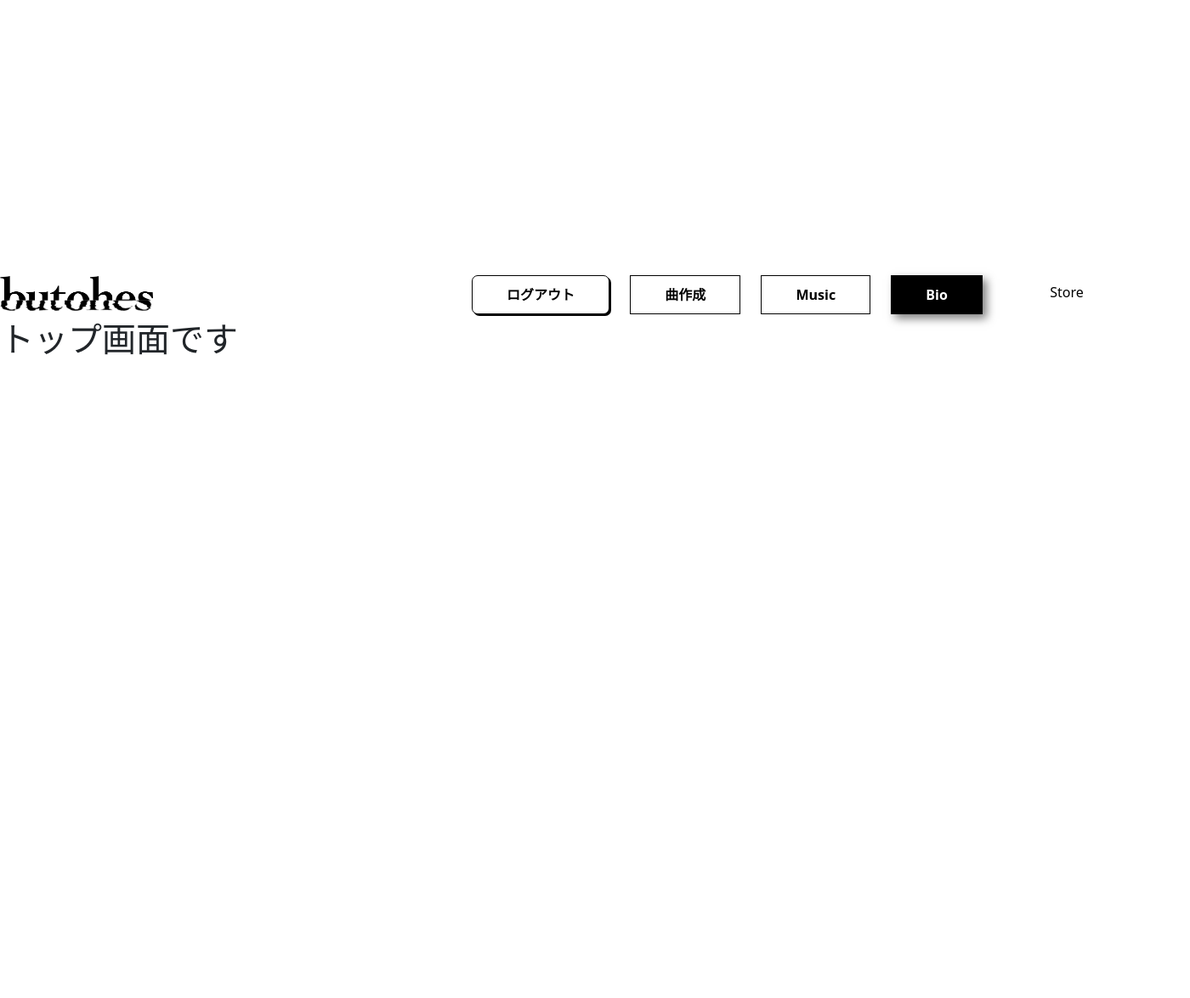
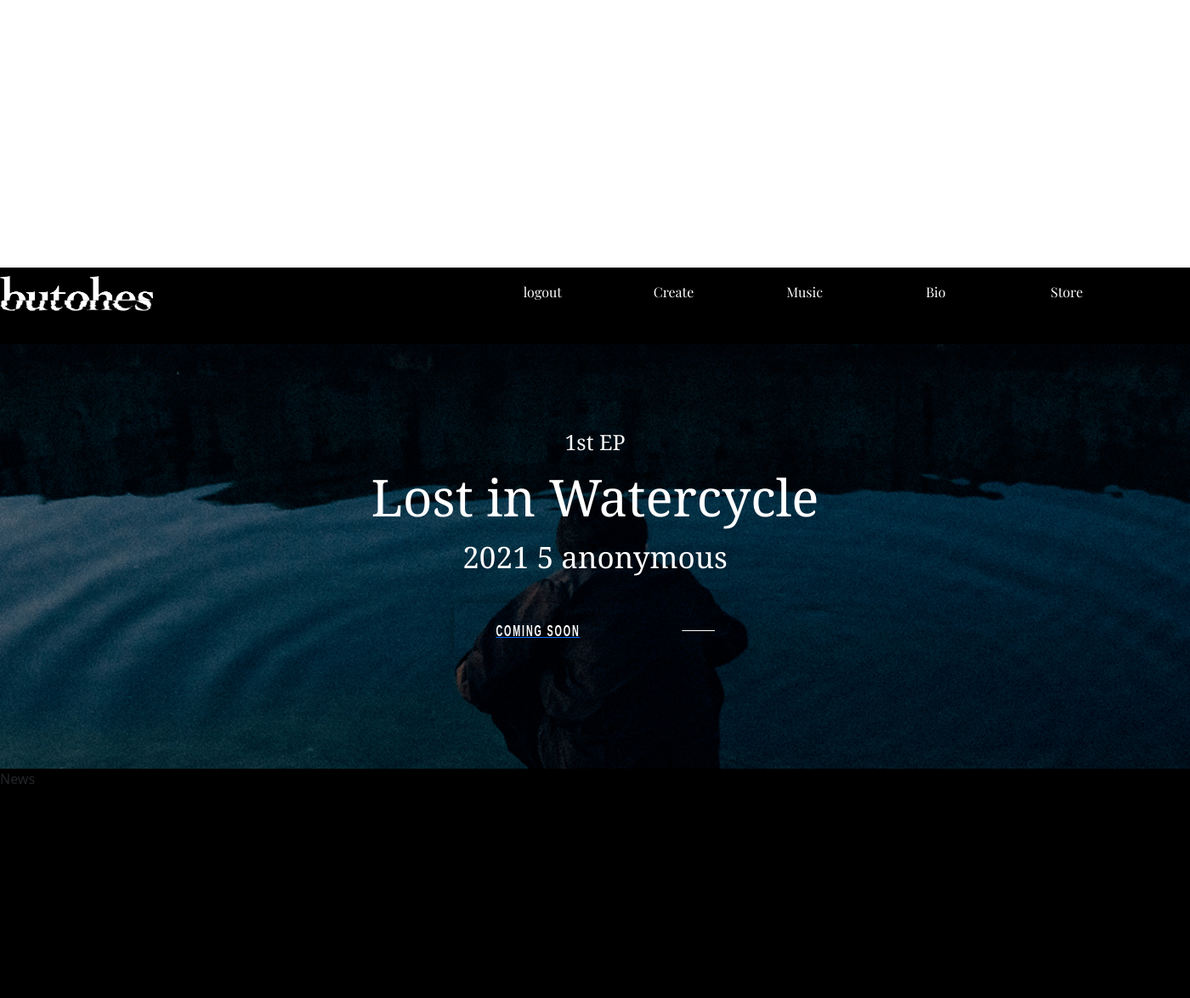
Before and after one commit to 74905/butohoes, a Rails app: page / in a window 1400 px wide. Shown: the whole page at 85% size. Before the commit the page ends 418 px from the top, so only its background shows below. Run offline with Rails 7, Linux system fonts and the light colour scheme; the visitor is signed in with stand-in values (Sample User, id 1); style sheets or scripts are compiled from the project's sources; parts of the project's set-up code (start-up, migrations or seed data) failed here and were passed over; some libraries are stand-ins or nearby versions; some web fonts are replaced.

Commit message:
topページ半分

```diff
--- /dev/null
+++ b/app/assets/javascripts/news.coffee
@@ -0,0 +1,3 @@
+# Place all the behaviors and hooks related to the matching controller here.
+# All this logic will automatically be available in application.js.
+# You can use CoffeeScript in this file: http://coffeescript.org/
--- a/app/assets/stylesheets/application.scss
+++ b/app/assets/stylesheets/application.scss
@@ -16,8 +16,8 @@
 @import "bootstrap";
 @import "font-awesome-sprockets";
 @import "font-awesome";
-$cWhite: white;
-$cBlack: black;
+$cWhite: black;
+$cBlack: white;
 * {
   margin: 0;
   padding: 0;
@@ -26,7 +26,7 @@ $cBlack: black;
 header {
   width: 100%;
   height: 60px;
-  background-color: white;
+  background-color: $cWhite;
   display: flex;
   position: relative;
   z-index: 1;
@@ -42,7 +42,7 @@ nav {
 .header_logo {
   height: 60px;
   width: 180px;
-  background-image: image-url("butohes-logo.png");
+  background-image: image-url("butohes_logo_white.png");
   background-position: center;
   background-repeat: no-repeat;
   background-size: contain;
@@ -76,15 +76,17 @@ nav {
     }
 
     & .hovering {
-      background-color: $cBlack;
-      color: $cWhite;
+      background-color: $cWhite;
+      color: $cBlack;
       transform: rotateX(90deg);
+      font-family: "Playfair Display", serif;
     }
 
     & .default {
-      background-color: white;
-      color: black;
+      background-color: $cWhite;
+      color: $cBlack;
       transform: rotateX(0);
+      font-family: "Playfair Display", serif;
     }
 
     &:hover {
@@ -101,7 +103,6 @@ nav {
   position: relative;
   display: inline-block;
   background-color: $cWhite;
-  border: 1px solid $cBlack;
   font-weight: 600;
   padding: 10px 40px;
   margin-right: 20px;
@@ -110,15 +111,41 @@ nav {
   color: $cBlack;
   text-decoration: none !important;
   top: -17px;
-  &.filled {
-    background-color: $cBlack;
-    color: $cWhite;
-    box-shadow: 5px 5px 10px 0 rgba(0, 0, 0, 0.5);
+  &.cubic {
+    & span {
+      position: absolute;
+      top: 0;
+      left: 0;
+      width: 100%;
+      height: 100%;
+      // border: 1px solid $cBlack;
+      line-height: 48px;
+      text-align: center;
+      transition: all 0.3s;
+      transform-origin: center center -25px;
+    }
+
+    & .hovering {
+      background-color: $cWhite;
+      color: $cBlack;
+      transform: rotateX(90deg);
+      font-family: "Playfair Display", serif;
+    }
+
+    & .default {
+      background-color: $cWhite;
+      color: $cBlack;
+      transform: rotateX(0);
+      font-family: "Playfair Display", serif;
+    }
 
     &:hover {
-      background-color: $cWhite;
-      color: $cBlack;
-      box-shadow: none;
+      & .hovering {
+        transform: rotateX(0);
+      }
+      & .default {
+        transform: rotateX(-90deg);
+      }
     }
   }
 
--- a/app/assets/stylesheets/homes.scss
+++ b/app/assets/stylesheets/homes.scss
@@ -1,3 +1,111 @@
 // Place all the styles related to the homes controller here.
 // They will automatically be included in application.css.
 // You can use Sass (SCSS) here: http://sass-lang.com/
+a {
+  text-decoration: none;
+}
+main{
+  padding-top: 30px;
+  min-height: 100vh;
+  background-color: black;
+}
+.main_visual{
+ padding-top: 30px;
+ background-image: image-url("EP.jpg");
+ background-position: bottom;
+ background-repeat: no-repeat;
+ background-size: cover;
+ width: 100%;
+ height: 500px;
+ text-align: center;
+ padding: 97px;
+ font-family: 'Noto Serif', serif;
+ & .visual-text{
+   color: whitesmoke;
+   font-size: 25px;
+ }
+ & .visual-text_main{
+  display: block;
+  font-size: 60px;
+  color: white;
+ }
+ & .visual-text_create{
+  display: block;
+  font-size: 35px;
+  color: white;
+ }
+  & .EP_link {
+    cursor: pointer;
+    background-color: transparent;;
+    width: 330px;
+    height: 64px;
+    line-height: 64px;
+    position: absolute;
+    transform: translate(-50%, -50%);
+    z-index: 0;
+    box-shadow: 0px 0px 17px 1px rgba(0, 0, 0, 0.34);
+    display: block;
+    margin-left: 43%;
+    margin-top: 60px;
+    & span {
+      color: #fff;
+      display: block;
+      text-transform: uppercase;
+      font: bold 18px/66px Arial;
+      transform: scaleX(0.6);
+      letter-spacing: 3px;
+      transform-origin: center left;
+      transition: color 0.3s ease;
+      position: relative;
+      z-index: 1;
+    }
+    & em {
+    position: absolute;
+    height: 1px;
+    background: #fff;
+    width: 47%;
+    right: 23px;
+    top: 50%;
+    transform: scaleX(0.25);
+    transform-origin: center right;
+    transition: all 0.3s ease;
+    z-index: 1;
+  }
+  &:before,
+  &:after {
+    content: '';
+    background: #fff;
+    height: 50%;
+    width: 0;
+    position: absolute;
+    transition: 0.3s cubic-bezier(0.785, 0.135, 0.15, 0.86);
+  }
+  &:before {
+    top: 0;
+    left: 0;
+    right: auto;
+  }
+  &:after {
+    bottom: 0;
+    right: 0;
+    left: auto;
+  }
+  &:hover:before {
+    width: 100%;
+    right: 0;
+    left: auto;
+  }
+  &:hover:after {
+    width: 100%;
+    left: 0;
+    right: auto;
+  }
+  &:hover span {
+    color: #000;
+  }
+  &:hover em {
+    background: #000;
+    transform: scaleX(1);
+  }
+  }
+}
--- /dev/null
+++ b/app/assets/stylesheets/news.scss
@@ -0,0 +1,3 @@
+// Place all the styles related to the news controller here.
+// They will automatically be included in application.css.
+// You can use Sass (SCSS) here: http://sass-lang.com/
--- /dev/null
+++ b/app/controllers/news_controller.rb
@@ -0,0 +1,2 @@
+class NewsController < ApplicationController
+end
--- /dev/null
+++ b/app/helpers/news_helper.rb
@@ -0,0 +1,2 @@
+module NewsHelper
+end
--- /dev/null
+++ b/app/models/news.rb
@@ -0,0 +1,2 @@
+class News < ApplicationRecord
+end
--- a/app/views/homes/top.html.erb
+++ b/app/views/homes/top.html.erb
@@ -1 +1,11 @@
-<h1>トップ画面です</h1>
+<main>
+  <div class="main_visual">
+  <span class="visual-text">1st EP</span>
+  <span class="visual-text_main">Lost in Watercycle</span>
+  <span class="visual-text_create">2021 5 anonymous</span>
+  <a class="EP_link"><span>Coming Soon</span><em></em></a>
+  </div>
+  <div class="main">
+  <span>News</span>
+  </div>
+</main>
--- a/app/views/layouts/_header.html.erb
+++ b/app/views/layouts/_header.html.erb
@@ -1,15 +1,26 @@
 <header class="header">
- <div class="header_logo"></div>
+  <%= link_to root_path do%>
+  <div class="header_logo"></div>
+  <% end %>
  <nav>
-  <% if user_signed_in? %>
-  <%= link_to "ログアウト",  destroy_user_session_path, class:"bt2 solid", method: :delete %>
-  <%= link_to "曲作成",  new_music_path,class:"bt2 letter-spacing" %>
-  <%= link_to "Music",  musics_path, class:"bt2 kent" %>
-  <%= link_to home_bio_path, class:"bt2 filled " do %>
-  <span></span>
-  Bio
-  <% end %>
-  <a href="#" class="bt cubic"><span class="hovering">coming soon</span><span class="default">Store</span></a>
-  <% end %>
+      <% if user_signed_in? %>
+          <%= link_to destroy_user_session_path, class:"bt cubic", method: :delete do %>
+           <span class="hovering">ログアウト</span><span class="default">logout</span>
+          <% end %>
+
+          <%= link_to new_music_path,class:"bt cubic" do %>
+          <span class="hovering">曲作成</span><span class="default">Create</span>
+          <% end %>
+
+          <%= link_to musics_path, class:"bt cubic" do %>
+          <span class="hovering">Discography</span><span class="default">Music</span>
+          <% end %>
+
+          <%= link_to home_bio_path, class:"bt cubic " do %>
+          <span class="hovering">biography</span><span class="default">Bio</span>
+          <% end %>
+
+          <a href="#" class="bt cubic"><span class="hovering">coming soon</span><span class="default">Store</span></a>
+      <% end %>
  </nav>
 </header>
--- a/app/views/layouts/application.html.erb
+++ b/app/views/layouts/application.html.erb
@@ -9,6 +9,10 @@
     <link href="https://fonts.googleapis.com/css2?family=Noto+Sans+JP:wght@100&family=Noto+Serif+JP:wght@200;300;400;600&display=swap" rel="stylesheet">
     <link rel="preconnect" href="https://fonts.gstatic.com">
     <link rel="stylesheet" href="https://cdnjs.cloudflare.com/ajax/libs/animate.css/4.1.1/animate.min.css"/>
+    <link rel="preconnect" href="https://fonts.gstatic.com">
+    <link href="https://fonts.googleapis.com/css2?family=Playfair+Display&display=swap" rel="stylesheet">
+    <link rel="preconnect" href="https://fonts.gstatic.com">
+    <link href="https://fonts.googleapis.com/css2?family=Noto+Serif&family=Playfair+Display&display=swap" rel="stylesheet">
     <%= stylesheet_link_tag    'application', media: 'all', 'data-turbolinks-track': 'reload' %>
     <%= javascript_include_tag 'application', 'data-turbolinks-track': 'reload' %>
   </head>
```
Also changed, not shown: db/migrate/20210301113213_create_news.rb (added, +10 -0 lines), test/controllers/news_controller_test.rb (added, +7 -0 lines), test/fixtures/news.yml (added, +11 -0 lines), test/models/news_test.rb (added, +7 -0 lines), db/schema.rb, 1 other file. Lines whose indentation alone changed are shown as unchanged.
